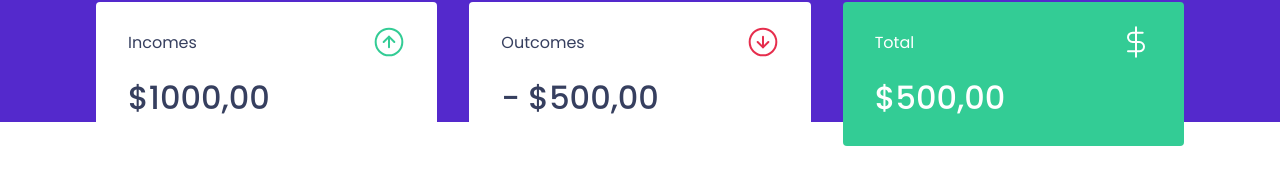
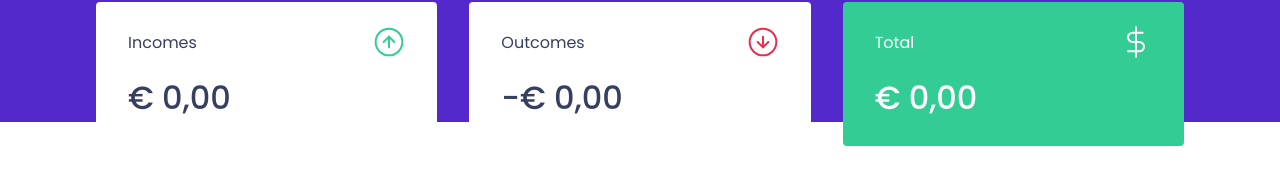
Before and after one commit to lecamilotti/boot_Camp_expensesControl, a React (Create React App) app: page / in a window 1280 px wide. Shown: the part 150-322 px from the top of the page. Built offline with nearby package versions, Linux system fonts and the light colour scheme; no server answers; what miragejs would draw is missing.

Commit message:
update sumary

```diff
--- a/src/components/Summary/index.tsx
+++ b/src/components/Summary/index.tsx
@@ -9,7 +9,25 @@
 export function Summary() {
   const { transactions } = useContext(TransactionsContext);
 
-  console.log(transactions);
+  const summary = transactions.reduce(
+    (acc, transaction) => {
+      if (transaction.type === "deposit") {
+        acc.deposits += transaction.amount;
+        acc.total += transaction.amount;
+      } else {
+        acc.withdraws += transaction.amount;
+        acc.total -= transaction.amount;
+      }
+      return acc;
+    },
+
+    {
+      deposits: 0,
+      withdraws: 0,
+      total: 0,
+    }
+  );
+
   return (
     <Container>
       <div>
@@ -17,21 +35,37 @@
           <p>Incomes</p>
           <img src={incomeImg} alt="Incomes" />
         </header>
-        <strong>$1000,00</strong>
+        <strong>
+          {new Intl.NumberFormat("pt-BR", {
+            style: "currency",
+            currency: "EUR",
+          }).format(summary.deposits)}
+        </strong>
       </div>
       <div>
         <header>
           <p>Outcomes</p>
           <img src={outcomeImg} alt="Outcomings" />
         </header>
-        <strong>- $500,00</strong>
+        <strong>
+          -
+          {new Intl.NumberFormat("pt-BR", {
+            style: "currency",
+            currency: "EUR",
+          }).format(summary.withdraws)}
+        </strong>
       </div>
       <div className="highlight-background">
         <header>
           <p>Total</p>
           <img src={totalImg} alt="Total" />
         </header>
-        <strong>$500,00</strong>
+        <strong>
+          {new Intl.NumberFormat("pt-BR", {
+            style: "currency",
+            currency: "EUR",
+          }).format(summary.total)}
+        </strong>
       </div>
     </Container>
   );
--- a/src/components/Summary/styles.ts
+++ b/src/components/Summary/styles.ts
@@ -1,4 +1,5 @@
 import styled from "styled-components";
+
 
 export const Container = styled.div `
 display: grid;
@@ -32,6 +33,11 @@
     background-color: var(--green);
     color: #fff;
   }
+
+
+  &.negative {
+    background-color: red;
+  }
 }
 
 @media (max-width: 680px) {
```
